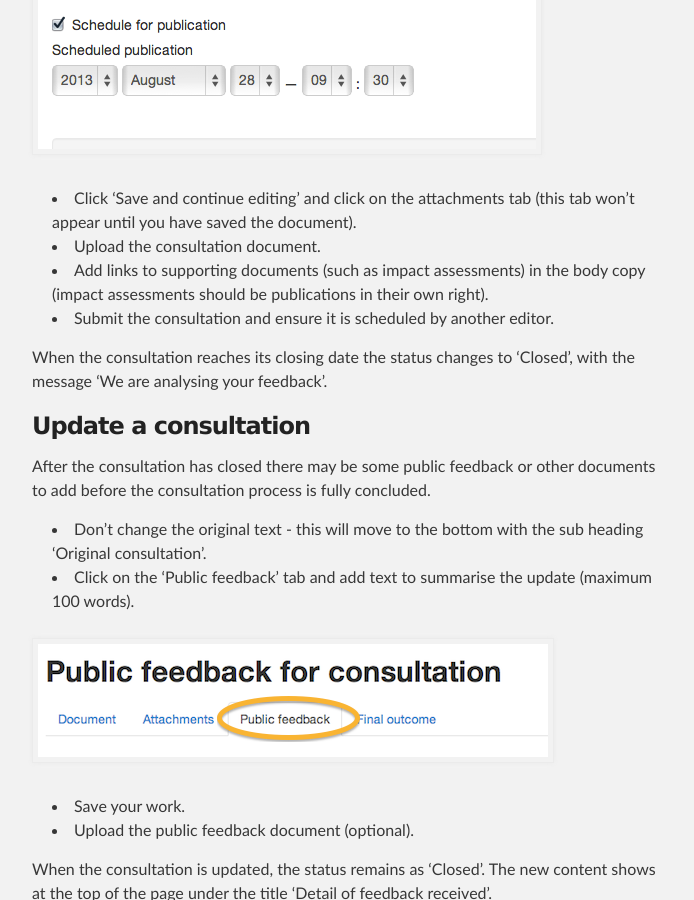
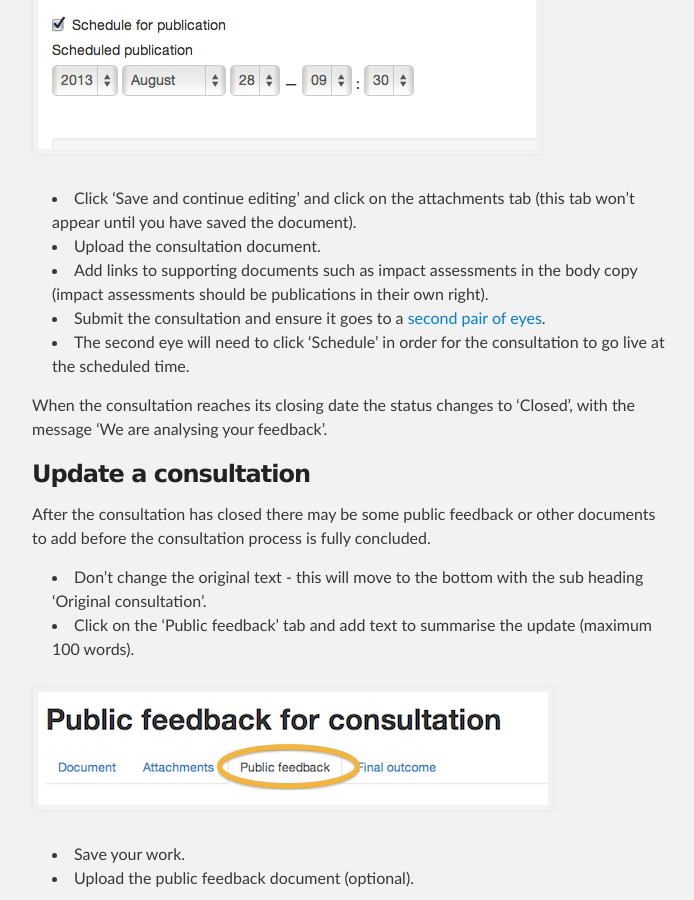
Before and after one commit to alphagov/inside-government-admin-guide, a Jekyll site: the page built from creating-documents/launch-consultations.md, in a window 1280 px wide and 900 px high, scrolled down 1359 px. Shown: the whole window, without its empty margins (288-982 px from the left). Built offline with Jekyll 4.4.1, drawn with Linux system fonts in a browser that asks for light colours; some of the changed text lies outside the part shown.

Commit message:
Update launch-consultations.md

```diff
--- a/creating-documents/launch-consultations.md
+++ b/creating-documents/launch-consultations.md
@@ -26,8 +26,9 @@ Consultations stay on the same page of GOV.UK throughout their life cycle.
 
 * Click 'Save and continue editing' and click on the attachments tab (this tab won't appear until you have saved the document).
 * Upload the consultation document.
-* Add links to supporting documents (such as impact assessments) in the body copy (impact assessments should be publications in their own right).
-* Submit the consultation and ensure it is scheduled by another editor.
+* Add links to supporting documents such as impact assessments in the body copy (impact assessments should be publications in their own right).
+* Submit the consultation and ensure it goes to a [second pair of eyes](https://github.com/alphagov/inside-government-admin-guide/blob/gh-pages/creating-documents/launch-consultations.md).
+* The second eye will need to click 'Schedule' in order for the consultation to go live at the scheduled time.
 
 When the consultation reaches its closing date the status changes to 'Closed', with the message 'We are analysing your feedback'.
 
```
Also changed, not shown: other parts of creating-documents/launch-consultations.md (+1 -1 lines).
